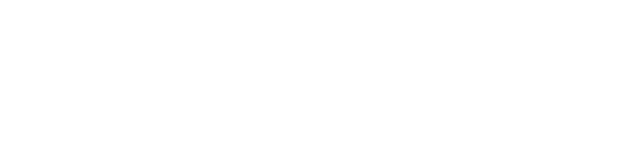
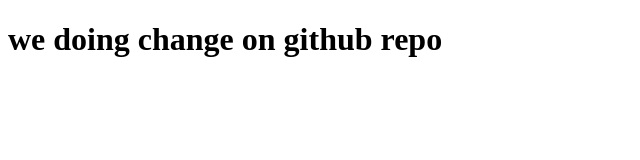
Before and after one commit to MindScript01/Github_session, a plain HTML site: page index.html in a window 1280 px wide. Shown: the whole page, without its empty margins (0-640 px from the left). Drawn offline with Linux system fonts and the light colour scheme.

Commit message:
Update index.html

```diff
--- a/index.html
+++ b/index.html
@@ -5,5 +5,7 @@
     <meta name="viewport" content="width=device-width, initial-scale=1.0" />
     <title>index</title>
   </head>
-  <body></body>
+  <body><h1>
+    we doing change on github repo
+  </h1></body>
 </html>
```
